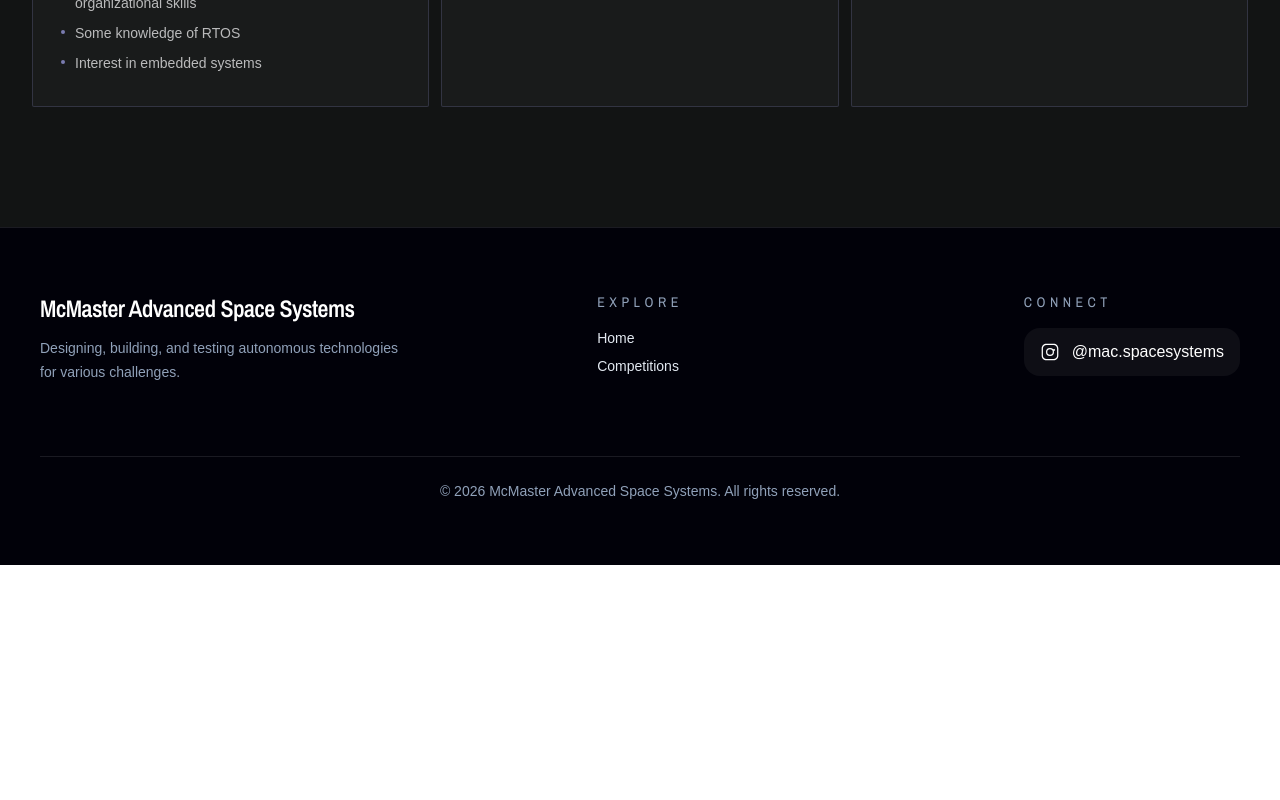
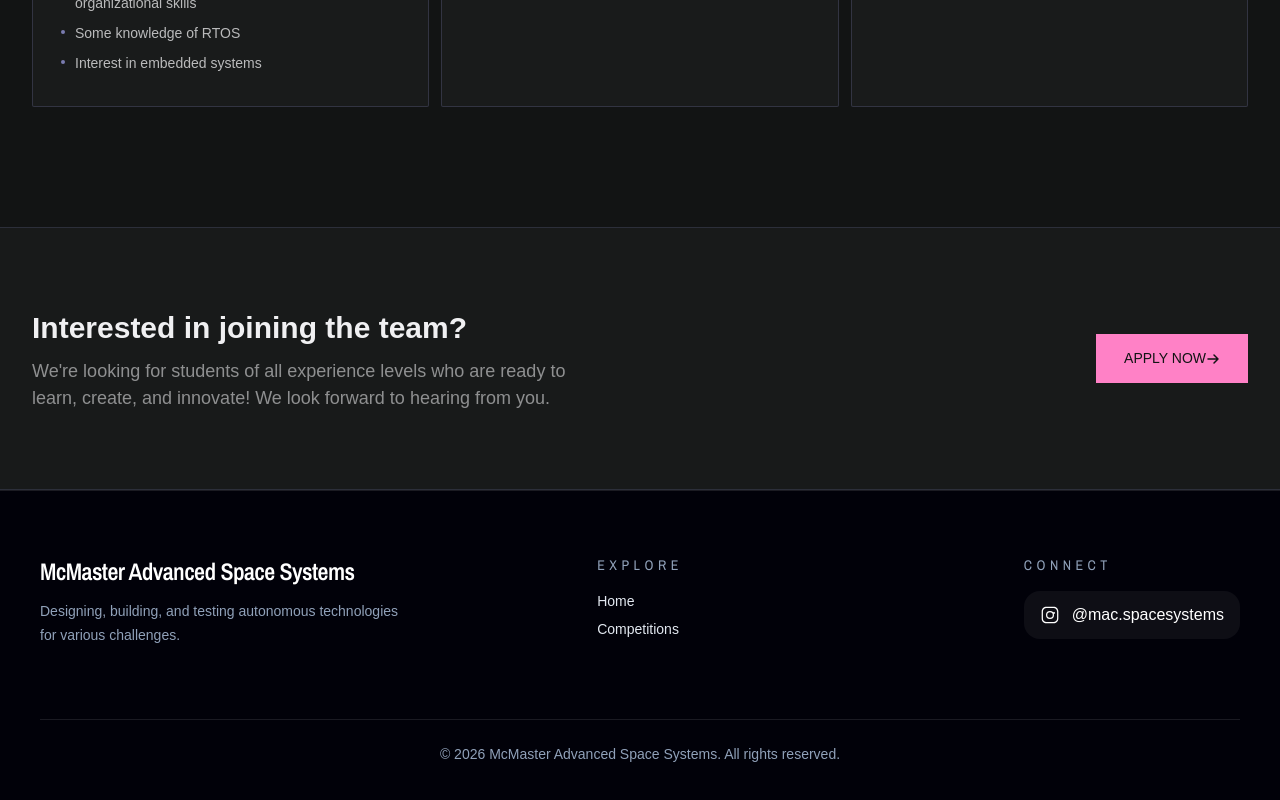
Before and after one commit to McMaster-Advanced-Space-Systems/mass-website, a Next.js app: page /recruitment in a window 1280 px wide. Shown: the part 1274-2074 px from the top of the page. Before the commit the page ends 1839 px from the top, so only its background shows below. Built offline with nearby package versions, Linux system fonts and the light colour scheme; a web font is replaced by a local one.

Commit message:
added button section

```diff
--- a/app/recruitment/page.tsx
+++ b/app/recruitment/page.tsx
@@ -99,7 +99,7 @@ function SubteamCard({ team }: { team: typeof subteams[0] }) {
 
       {/* subteam */}
       <h3 style={{
-          fontFamily: "var(--font-display)", fontSize: "clamp(18px,2vw,22px)", fontWeight: 600, color: "#C9C6C5", margin: 0, lineHeight: 1.2,
+          fontFamily: "var(--font-display)", fontSize: "22px", fontWeight: 600, color: "#C9C6C5", margin: 0, lineHeight: 1.2,
         }}
       >
         {team.name}
@@ -218,6 +218,39 @@ export default function Recruitment() {
         </div>
       </section>
 
+
+
+ {/* apply section */}
+<section style={{borderTop: "1px solid rgba(164,165,240,0.15)", borderBottom: "1px solid rgba(164,165,240,0.15)",
+          backgroundColor: "rgba(30,32,32,0.5)"}}>
+        <div style={{maxWidth: "1280px", margin: "0 auto", padding: "clamp(48px,6vw,80px) 32px", display: "flex", alignItems: "center",
+            justifyContent: "space-between", flexWrap: "wrap"}}>
+          <div style={{ display: "flex", flexDirection: "column", gap: "8px", maxWidth: "560px" }}>
+
+            <p style={{fontFamily: "var(--font-display)", fontSize: "clamp(20px,2.5vw,30px)", fontWeight: 600,
+                color: "#f0f0f2", margin: 0}}>
+              Interested in joining the team?
+            </p>
+            <p style={{fontSize: "18px", color: "rgba(240,240,242,0.55)"}}>
+              We're looking for students of all experience levels who are ready to learn, create, and innovate! We look forward to hearing from you.
+            </p>
+          </div>
+
+           {/* apply button */}
+          <a
+            href="#apply"
+            className="cta-btn"
+            style={{display: "inline-flex", alignItems: "center", backgroundColor: "#ff81c6", color: "#121414",
+              fontFamily: "var(--font-display)", fontSize: "14px", padding: "14px 28px"}}
+            >
+            APPLY NOW
+            <svg width="14" height="14" viewBox="0 0 14 14" fill="none">
+              <path d="M2 7h10M8 3l4 4-4 4" stroke="#121414" strokeWidth="1.5" strokeLinecap="round" strokeLinejoin="round" />
+            </svg>
+          </a>
+        </div>
+      </section>
+
       <Footer />
 
       {/* style */}
```
